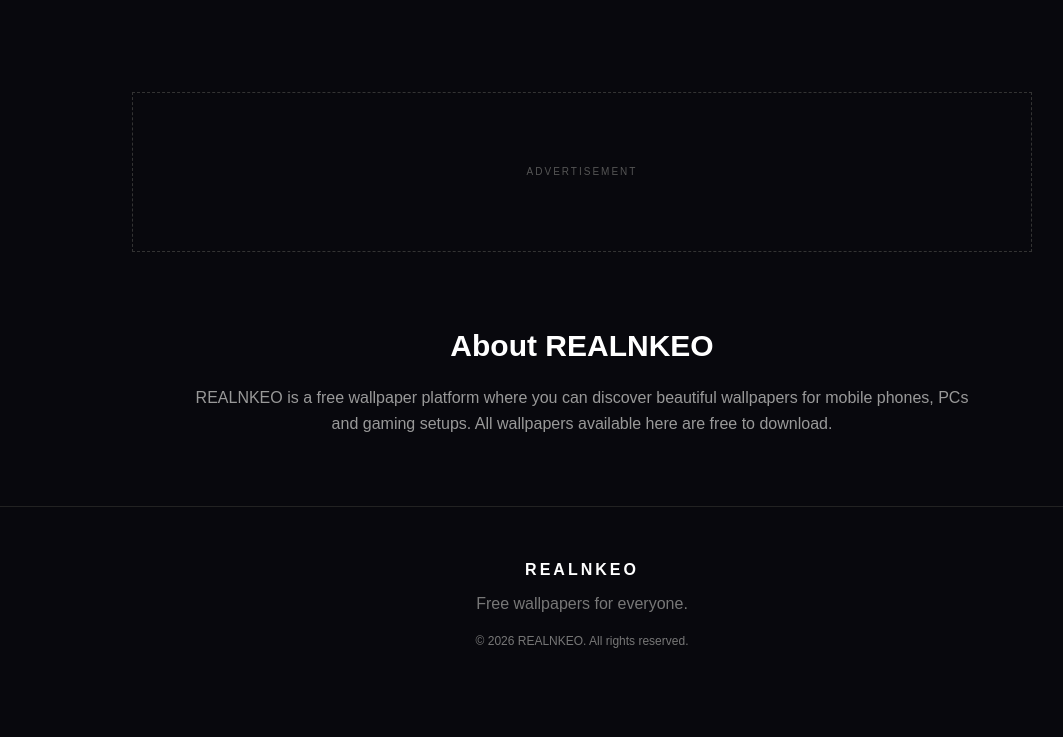
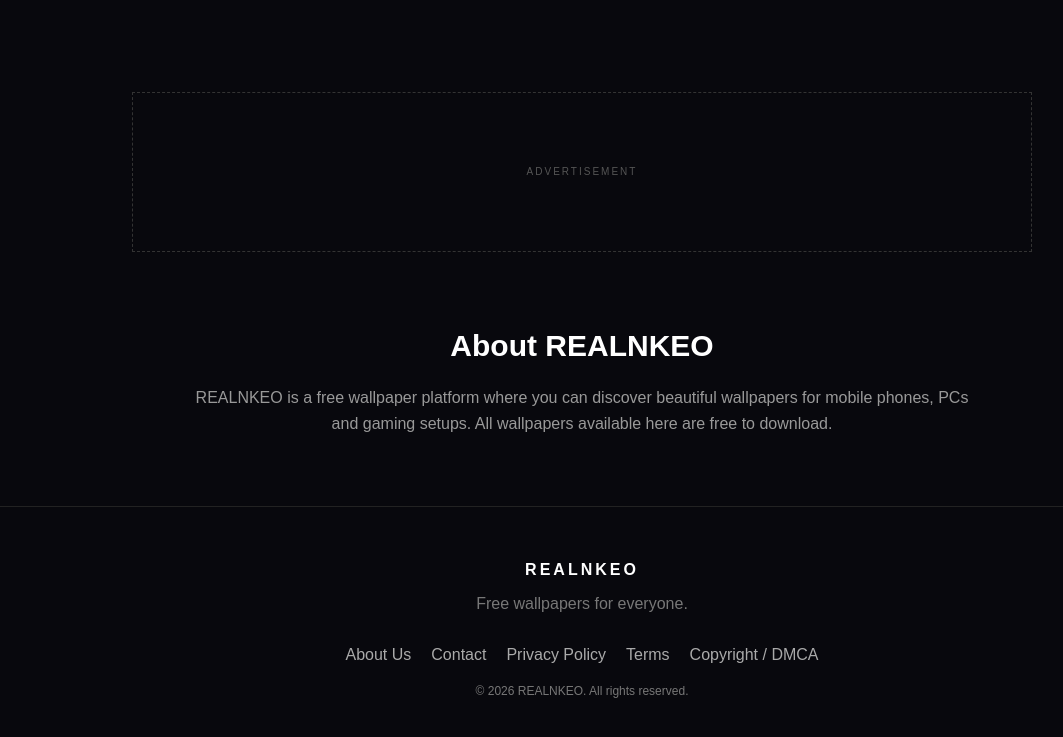
Before and after one commit to realnkeo/-realnkeo-wallpapers, a website: page index.html in a window 1280 px wide. Shown: the part 2594-3331 px from the top of the page, without its empty margins (58-1121 px from the left). Before the commit the page ends 3295 px from the top, so only its background shows below. Drawn offline with Linux system fonts and the light colour scheme.

Commit message:
Update index.html

```diff
--- a/index.html
+++ b/index.html
@@ -148,6 +148,33 @@
       Free wallpapers for everyone.
     </p>
 
+
+    <!-- FOOTER LINKS -->
+    <div style="margin-top:25px;display:flex;justify-content:center;gap:20px;flex-wrap:wrap;">
+
+      <a href="about.html" style="color:#aaa;text-decoration:none;">
+        About Us
+      </a>
+
+      <a href="contact.html" style="color:#aaa;text-decoration:none;">
+        Contact
+      </a>
+
+      <a href="privacy.html" style="color:#aaa;text-decoration:none;">
+        Privacy Policy
+      </a>
+
+      <a href="terms.html" style="color:#aaa;text-decoration:none;">
+        Terms
+      </a>
+
+      <a href="dmca.html" style="color:#aaa;text-decoration:none;">
+        Copyright / DMCA
+      </a>
+
+    </div>
+
+
     <p class="copyright">
       © 2026 REALNKEO. All rights reserved.
     </p>
```
